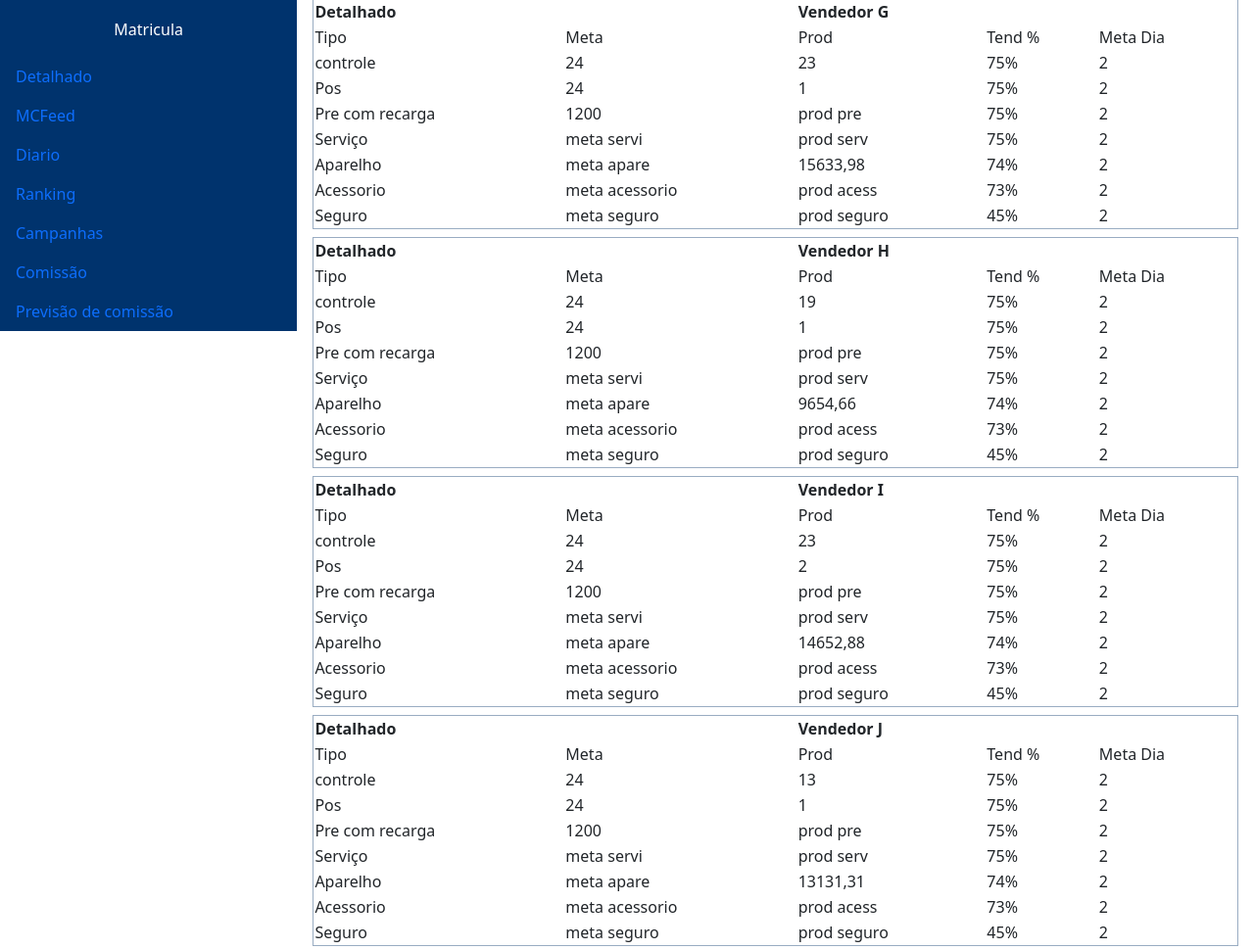
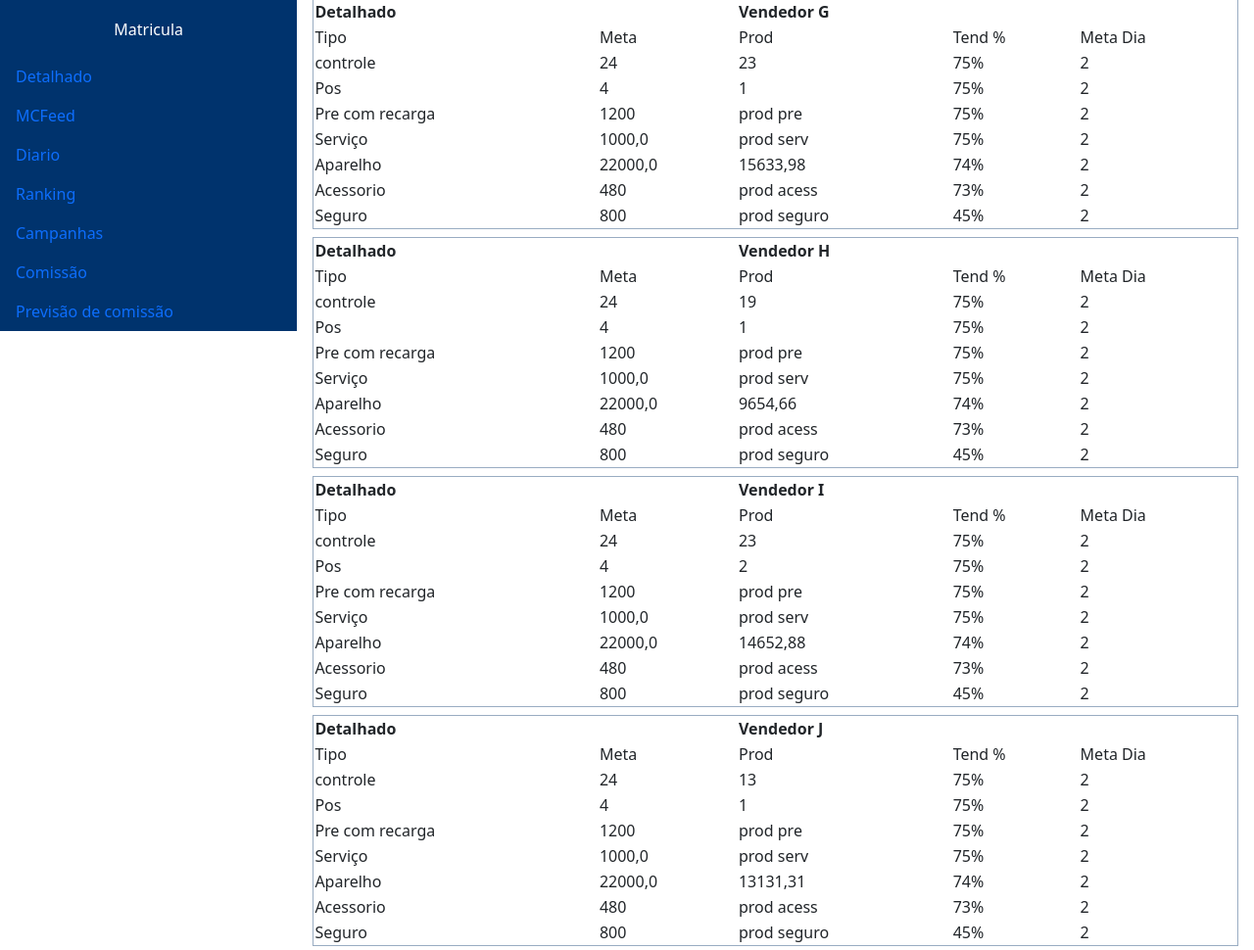
Before and after one commit to gcileno/mcfeed, a Django app: page /detalhado/ in a window 1280 px wide. Shown: the part 250-1220 px from the top of the page at 98% size. Run offline with Django 4.2, Linux system fonts and the light colour scheme; data comes from the database, SQL or seed files in the repository; both versions use the stored data as it was after the commit; some libraries are stand-ins or nearby versions.

```diff
--- a/core/templates/detalhado.html
+++ b/core/templates/detalhado.html
@@ -28,7 +28,7 @@
 
             <tr>
                 <td>Pos</td>
-                <td>{{ v.metas.contr }}</td>
+                <td>{{ v.metas.pos }}</td>
                 <td>{{ v.prod_pos }}</td>
                 <td>75%</td>
                 <td>2</td>
@@ -44,7 +44,7 @@
 
             <tr>
                 <td>Serviço</td>
-                <td>meta servi</td>
+                <td>{{v.metas.servico}}</td>
                 <td>prod serv</td>
                 <td>75%</td>
                 <td>2</td>
@@ -52,7 +52,7 @@
 
             <tr>
                 <td>Aparelho</td>
-                <td>meta apare</td>
+                <td>{{v.metas.aparelho}}</td>
                 <td>{{v.prod_ap}}</td>
                 <td>74%</td>
                 <td>2</td>
@@ -60,7 +60,7 @@
 
             <tr>
                 <td>Acessorio</td>
-                <td>meta acessorio</td>
+                <td>{{v.metas.acessorio}}</td>
                 <td>prod acess</td>
                 <td>73%</td>
                 <td>2</td>
@@ -68,7 +68,7 @@
 
             <tr>
                 <td>Seguro</td>
-                <td>meta seguro</td>
+                <td>{{v.metas.seguro}}</td>
                 <td>prod seguro</td>
                 <td>45%</td>
                 <td>2</td>
```
Also changed, not shown: db.sqlite3.
